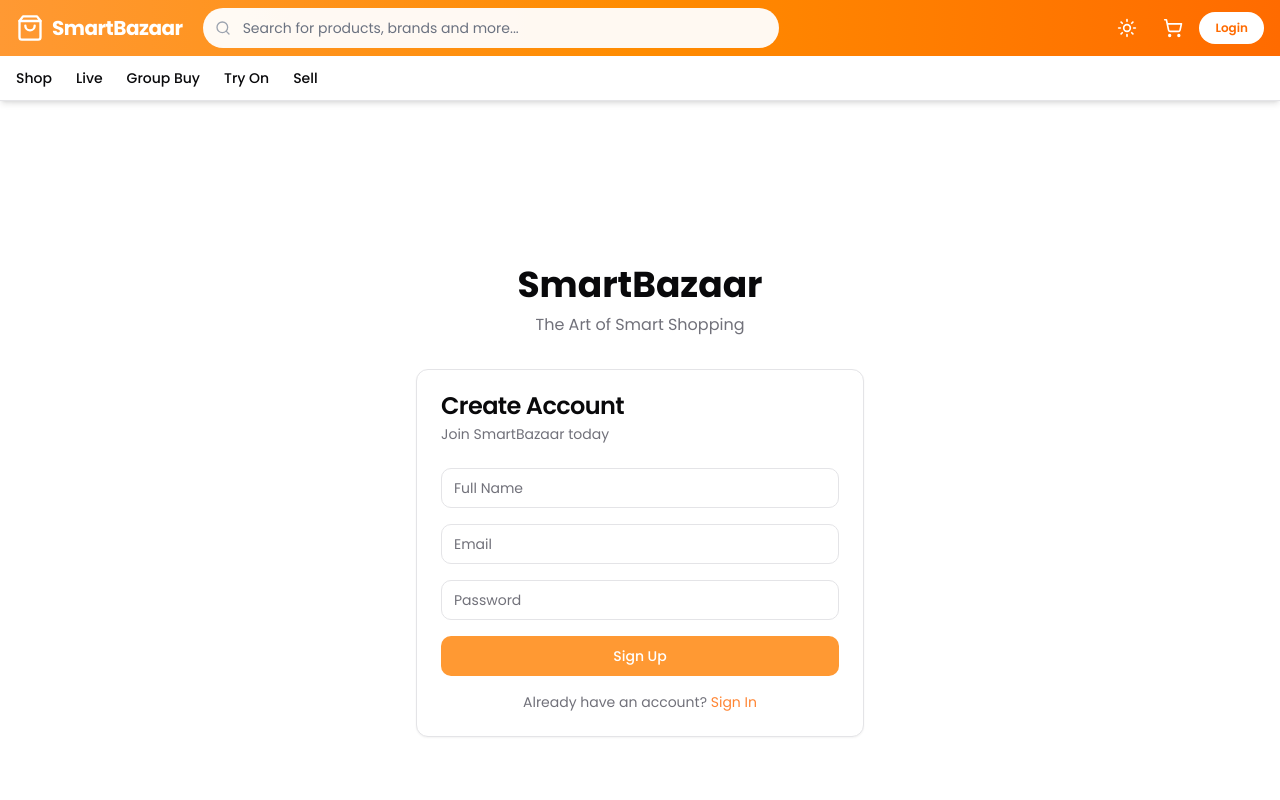
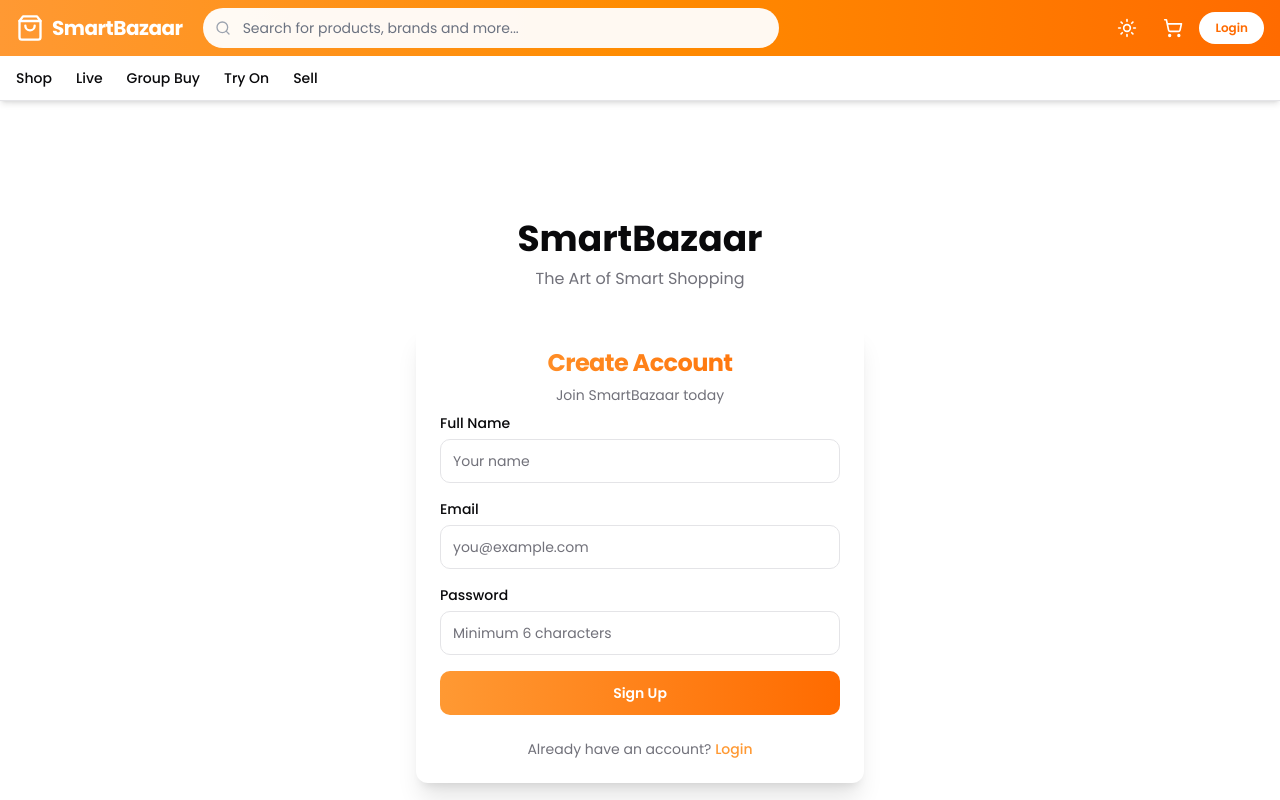
Before and after one commit to noimnotanshul/SmartBazaar, a Next.js app: page /auth/signup in a window 1280 px wide. Shown: the top 800 px of the page. Built offline with nearby package versions, Linux system fonts and the light colour scheme; no server answers.

Commit message:
Update signup-form.tsx

```diff
--- a/components/auth/signup-form.tsx
+++ b/components/auth/signup-form.tsx
@@ -5,13 +5,14 @@ import { useRouter } from "next/navigation"
 import { signUp } from "@/lib/auth"
 import { Button } from "@/components/ui/button"
 import { Input } from "@/components/ui/input"
-import { Card, CardContent, CardDescription, CardHeader, CardTitle } from "@/components/ui/card"
+import { Card, CardContent, CardHeader, CardTitle } from "@/components/ui/card"
 import Link from "next/link"
+import { toast } from "sonner"
 
 export function SignupForm() {
+  const [name, setName] = useState("")
   const [email, setEmail] = useState("")
   const [password, setPassword] = useState("")
-  const [name, setName] = useState("")
   const [loading, setLoading] = useState(false)
   const [error, setError] = useState("")
   const router = useRouter()
@@ -23,55 +24,77 @@ export function SignupForm() {
 
     try {
       await signUp(email, password, name)
+      toast.success("Account created! Please login.")
       router.push("/auth/login")
     } catch (err: any) {
-      setError(err.message)
+      const message = err.message || "Signup failed"
+      setError(message)
+      toast.error(message)
     } finally {
       setLoading(false)
     }
   }
 
   return (
-    <Card>
-      <CardHeader>
-        <CardTitle>Create Account</CardTitle>
-        <CardDescription>Join SmartBazaar today</CardDescription>
+    <Card className="w-full max-w-md mx-auto shadow-xl border-0">
+      <CardHeader className="text-center pb-2">
+        <CardTitle className="text-2xl font-bold bg-gradient-to-r from-[#FF9933] to-[#FF6B00] bg-clip-text text-transparent">
+          Create Account
+        </CardTitle>
+        <p className="text-sm text-muted-foreground">Join SmartBazaar today</p>
       </CardHeader>
       <CardContent>
         <form onSubmit={handleSubmit} className="space-y-4">
           {error && (
-            <div className="bg-destructive/10 text-destructive p-3 rounded-md text-sm">
+            <div className="bg-red-50 text-red-600 text-sm p-3 rounded-lg border border-red-200">
               {error}
             </div>
           )}
+          <div>
+            <label className="text-sm font-medium mb-1.5 block">Full Name</label>
             <Input
-            placeholder="Full Name"
+              placeholder="Your name"
               value={name}
               onChange={(e) => setName(e.target.value)}
               required
+              className="h-11"
             />
+          </div>
+          <div>
+            <label className="text-sm font-medium mb-1.5 block">Email</label>
             <Input
               type="email"
-            placeholder="Email"
+              placeholder="you@example.com"
               value={email}
               onChange={(e) => setEmail(e.target.value)}
               required
+              className="h-11"
             />
+          </div>
+          <div>
+            <label className="text-sm font-medium mb-1.5 block">Password</label>
             <Input
               type="password"
-            placeholder="Password"
+              placeholder="Minimum 6 characters"
               value={password}
               onChange={(e) => setPassword(e.target.value)}
               required
+              minLength={6}
+              className="h-11"
             />
-          <Button type="submit" className="w-full" disabled={loading}>
-            {loading ? "Creating..." : "Sign Up"}
+          </div>
+          <Button
+            type="submit"
+            className="w-full h-11 bg-gradient-to-r from-[#FF9933] to-[#FF6B00] hover:from-[#E67E00] hover:to-[#E65C00] text-white font-semibold"
+            disabled={loading}
+          >
+            {loading ? "Creating account..." : "Sign Up"}
           </Button>
         </form>
-        <p className="text-center text-sm text-muted-foreground mt-4">
+        <p className="text-center text-sm mt-6 text-muted-foreground">
           Already have an account?{" "}
-          <Link href="/auth/login" className="text-primary hover:underline">
-            Sign In
+          <Link href="/auth/login" className="text-[#FF9933] font-medium hover:underline">
+            Login
           </Link>
         </p>
       </CardContent>
```
Lines whose indentation alone changed are shown as unchanged.
